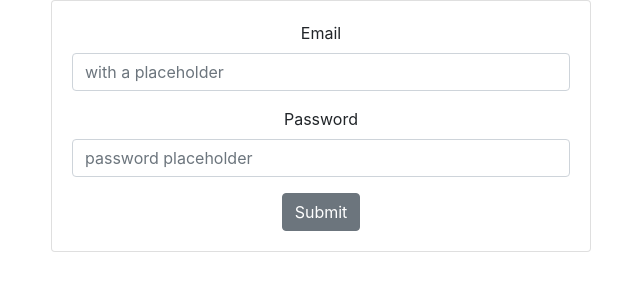
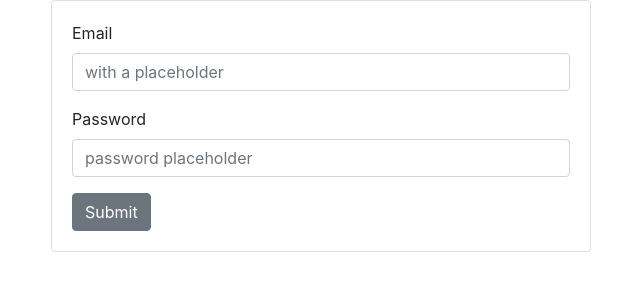
Before and after one commit to deepalipawade/Recact-training, a React (Create React App) app: page /login in a window 1280 px wide. Shown: the top 300 px of the page, without its empty margins (319-959 px from the left). Built offline with nearby package versions, Linux system fonts and the light colour scheme; no server answers.

Commit message:
Added api-helper axios

```diff
--- a/src/apis/apiHelper.js
+++ b/src/apis/apiHelper.js
@@ -1,13 +1,14 @@
 import axios from 'axios';
 // import { API_HOST_URL } from '../shared/appConstant'
 
+
 //axios return a prommise
 const apiHelper = (method, url, data) => {
-    return axios({
+    const axios_promise = axios({
         method,
         url,
         data
     });
+    return axios_promise ;
 };
-
 export default apiHelper;
--- a/src/containers/LoginContainer.js
+++ b/src/containers/LoginContainer.js
@@ -3,21 +3,26 @@ import LoginComponent from "../components/LoginComponent"
 import apiHelper from "../apis/apiHelper";
 import { API_HOST_URL } from '../shared/appConstant'
 import loginReducer, { initialState , schema} from '../reducers/loginReducer'
+import ProductList from '../components/productList';
 
 //useState hook that return a variable and method to modify veriable
 const LoginContainer = () => {
     const [ state, dispatch ] = useReducer(loginReducer, initialState);
+    const { username, password, userDetails } = state
+
+    let auth_token = false
 
     const validateData = () => {
-        schema.validate({ username: state.username, password: state.password}, {abortEarly: false})
+        schema.validate({ username, password}, {abortEarly: false})
         .then(() => {
             apiHelper('post', API_HOST_URL, {
-                username: state.username,
-                password: state.password,
+                username,
+                password,
                 type: 'normal'})
             .then((response) => {
+                dispatch({type: 'SET_USER_DETAILS', userDetails : userDetails})
                 //success change state isLoggedIn as true
-                console.log(response);
+                console.log("response : ", response, "....userDetails : ", userDetails);
                 console.log("apiapiapiaurl", API_HOST_URL);
             })
         })
@@ -34,13 +39,18 @@ const LoginContainer = () => {
             });
         });
     }
-// if (isLoggedIn){
-//     redirect
-//     <LoginComponent/>
+
+// if (auth_token){
+//     // redirect
+//     console.log(
+//         "auth"
+//     );
+//     return(<ProductList/>)
 // }
-    return(
-        <LoginComponent state={state} dispatch={dispatch} validateData={validateData}/>
+    return (
+            <LoginComponent state={state} dispatch={dispatch} validateData={validateData}/>
     )
+
 }
 
 export default LoginContainer
--- a/src/index.js
+++ b/src/index.js
@@ -6,13 +6,15 @@ import reportWebVitals from './reportWebVitals';
 import 'bootstrap/dist/css/bootstrap.min.css';
 import { BrowserRouter as Router, Route, Switch } from 'react-router-dom'
 import ProductList from './components/productList';
+import LoginContainer from './containers/LoginContainer';
 
 ReactDOM.render(
   <React.StrictMode>
     <Router>
       <Switch>
         <Route path='/login' exact>
-          <App />
+          <LoginContainer/>
+          {/* <App /> */}
         </Route>
         <Route path='/products'>
           <ProductList />
--- a/src/reducers/loginReducer.js
+++ b/src/reducers/loginReducer.js
@@ -1,6 +1,12 @@
 import * as yup from 'yup'; // for everything
 
-export const initialState = { username:'', password:'', usernameError:null, passwordError:null};
+export const initialState = {
+    username:'',
+    password:'',
+    usernameError: null,
+    passwordError: null,
+    userDetails: {}
+};
 
 export let schema = yup.object().shape({
     username: yup.string().email().required(),
@@ -17,6 +23,8 @@ const loginReducer = (state, action) => {
             return {...state, usernameError: action.usernameError};
         case 'setPasswordError':
             return {...state, passwordError: action.passwordError};
+        case 'SET_USER_DETAILS':
+            return {...state, userDetails: action.userDetails};
     }
 }
 
```
